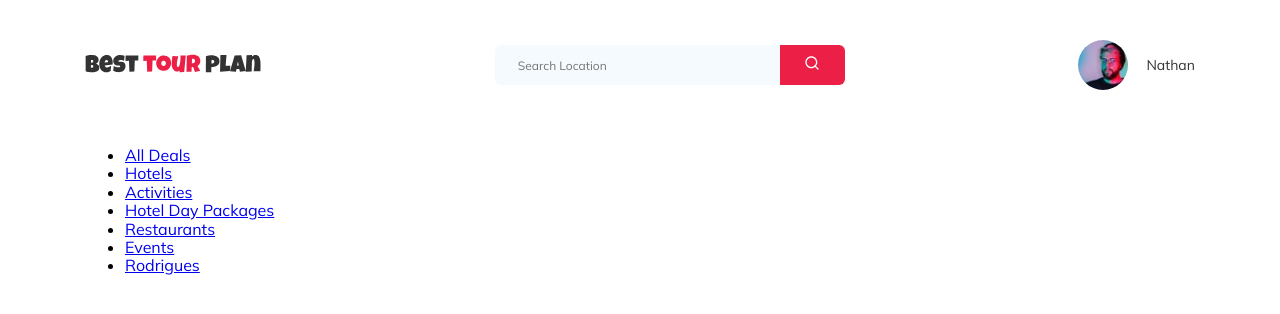
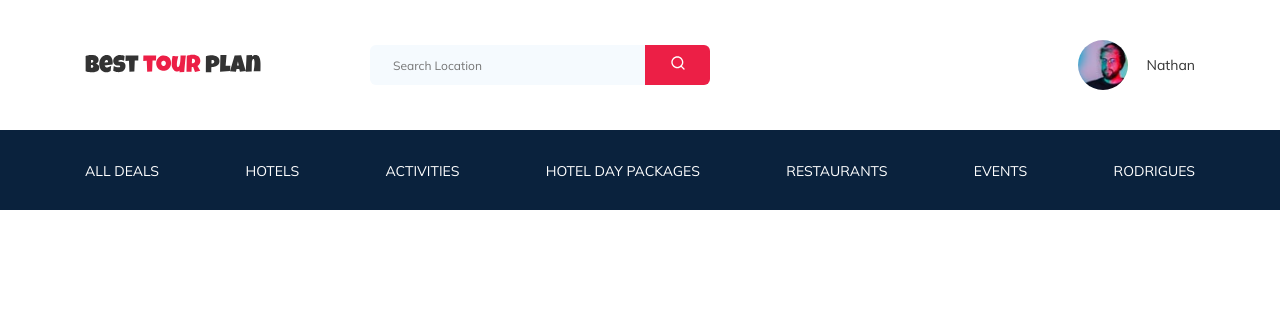
Before and after one commit to eminmam/tour-plan, a PHP site: page / in a window 1280 px wide. Shown: the top 314 px of the page. Run offline with PHP 8.4, Linux system fonts and the light colour scheme.

Commit message:
create: responsiv tablet for header

```diff
--- a/css/style.css
+++ b/css/style.css
@@ -34,6 +34,34 @@ body {
   margin-left: 108px;
 }
 
+.navbar-bottom {
+  background-color: #0A223D;
+  padding: 31px 0;
+}
+
+.navbar-menu {
+  list-style: none;
+  padding: 0;
+  margin: 0;
+  display: -webkit-box;
+  display: -ms-flexbox;
+  display: flex;
+  -webkit-box-pack: justify;
+      -ms-flex-pack: justify;
+          justify-content: space-between;
+}
+
+.navbar-menu__link {
+  color: #fff;
+  text-decoration: none;
+  text-transform: uppercase;
+  font-size: 14px;
+}
+
+.logo {
+  width: 177px;
+}
+
 .search {
   display: -webkit-box;
   display: -ms-flexbox;
@@ -45,7 +73,7 @@ body {
 }
 
 .search__input {
-  width: 350px;
+  width: 340px;
   height: 100%;
   padding-left: 23px;
   padding-right: 75px;
@@ -434,4 +462,36 @@ template {
 [hidden] {
   display: none;
 }
+
+@media (max-width: 1200px) {
+  .container {
+    max-width: 960px;
+  }
+}
+
+@media (max-width: 992px) {
+  .container {
+    max-width: 700px;
+  }
+  .navbar-top {
+    padding: 30px 0;
+  }
+  .navbar-bottom {
+    padding: 22px 0;
+  }
+  .navbar__search {
+    margin-left: auto;
+  }
+  .navbar-menu__link {
+    font-size: 12px;
+    line-height: 15px;
+  }
+}
+
+@media (max-width: 768px) {
+  .container {
+    max-width: 700px;
+    width: 92%;
+  }
+}
 /*# sourceMappingURL=style.css.map */
--- a/index.html
+++ b/index.html
@@ -20,7 +20,7 @@
           <img src="./img/horizontal-logo.svg" alt="Logo: Best Tour Plan" class="logo__image">
         </a>
 
-        <form action="#" class="search navbar_">
+        <form action="#" class="search navbar__search">
           <input type="text" class="search__input" placeholder="Search Location"></input>
           <button class="search__button">
             <img src="./img/search.svg" alt="Icon: Search">
@@ -36,6 +36,11 @@
       </div>
       <!-- /.navbar-top -->
 
+
+    </div>
+    <!-- /.container -->
+    <div class="navbar-bottom">
+      <div class="container">
         <ul class="navbar-menu">
           <li class="navbar-menu__item">
             <a href="#" class="navbar-menu__link">All Deals</a>
@@ -61,7 +66,8 @@
         </ul>
         <!-- /.navbar-menu -->
       </div>
-    <!-- /.container -->
+    </div>
+    <!-- /.navbar-bottom -->
   </header>
 </body>
 
--- /dev/null
+++ b/scss/_media.scss
@@ -0,0 +1,36 @@
+@media (max-width: 1200px) {
+  .container {
+    max-width: 960px;
+  }
+}
+
+@media (max-width: 992px) {
+  .container {
+    max-width: 700px;
+  }
+  .navbar {
+    &-top {
+      padding: 30px 0;
+    }
+    &-bottom {
+      padding: 22px 0;
+    }
+    &__search {
+      margin-left: auto;
+    }
+    &-menu {
+      &__link {
+        font-size: 12px;
+        line-height: 15px;
+      }
+    }
+  }
+}
+
+@media (max-width: 768px) {
+  .container {
+  max-width: 700px;
+  width: 92%;
+  }
+
+}
--- a/scss/_var.scss
+++ b/scss/_var.scss
@@ -1,2 +1,4 @@
 $primary: #EC1F46;
-$text-color: #333333
+$text-color: #333333;
+$dark: #0A223D;
+$light: #fff;
--- a/scss/blocks/_header.scss
+++ b/scss/blocks/_header.scss
@@ -7,12 +7,36 @@
     justify-content: space-between;
     padding: 40px 0;
   }
+
   &__search {
     margin-right: auto;
     margin-left: 108px;
   }
+
+  &-bottom {
+    background-color: $dark;
+    padding: 31px 0;
+  }
+
+  &-menu {
+    list-style: none;
+    padding: 0;
+    margin: 0;
+    display: flex;
+    justify-content: space-between;
+
+
+    &__link {
+      color: #fff;
+      text-decoration: none;
+      text-transform: uppercase;
+      font-size: 14px;
+    }
+  }
 }
-
+.logo {
+  width: 177px;
+}
 .search {
   display: flex;
   position: relative;
@@ -21,7 +45,7 @@
   height: 40px;
 
   &__input {
-    width: 350px;
+    width: 340px;
     height: 100%;
     padding-left: 23px;
     padding-right: 75px;
@@ -32,6 +56,7 @@
     border: none;
     outline: none;
   }
+
   &__button {
     position: absolute;
     width: 65px;
@@ -45,14 +70,16 @@
 
 .user {
   display: flex;
-  align-items:center;
+  align-items: center;
   text-decoration: none;
+
   &__avatar {
     width: 50px;
     height: 50px;
     object-fit: cover;
     border-radius: 50%;
   }
+
   &__name {
     font-size: 14px;
     line-height: 18px;
--- a/scss/style.scss
+++ b/scss/style.scss
@@ -4,5 +4,6 @@
 //Стрили для блока header
 @import './blocks/header';
 
-
 @import 'normalize';
+//Полключение стилей для адаптива
+@import 'media'
```
Also changed, not shown: 1 other file. Lines whose indentation alone changed are shown as unchanged.
